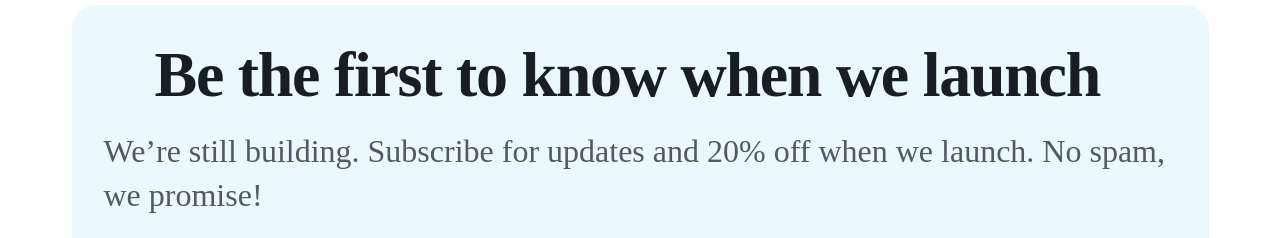
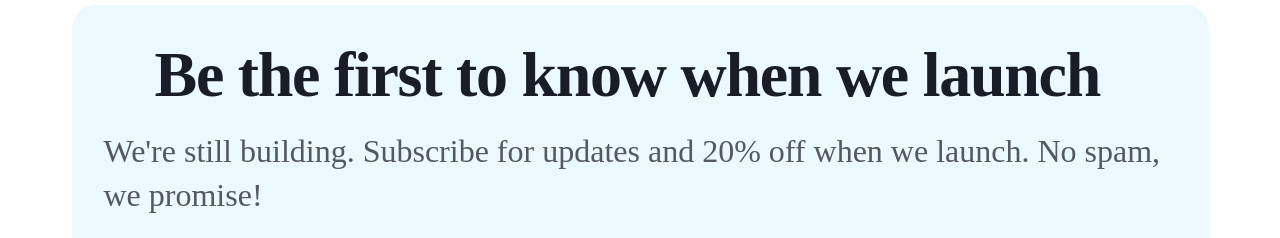
Before and after one commit to Gocha-Gonashvili/css2-4-, a plain HTML site: page index.html in a window 1280 px wide. Shown: the part 940-1178 px from the top of the page. Drawn offline with Linux system fonts and the light colour scheme.

Commit message:
changed apos
changed apos

```diff
--- a/index.html
+++ b/index.html
@@ -25,7 +25,7 @@
 					<h1>Be the first to know when we launch</h1>
 				</div>
 				<div id="textDiv">
-					<p id="promise"> We’re still building. Subscribe
+					<p id="promise"> We&apos;re still building. Subscribe
 					 for updates and 20% off when we launch. No spam,
 					 we promise!</p>
 				</div>
```
